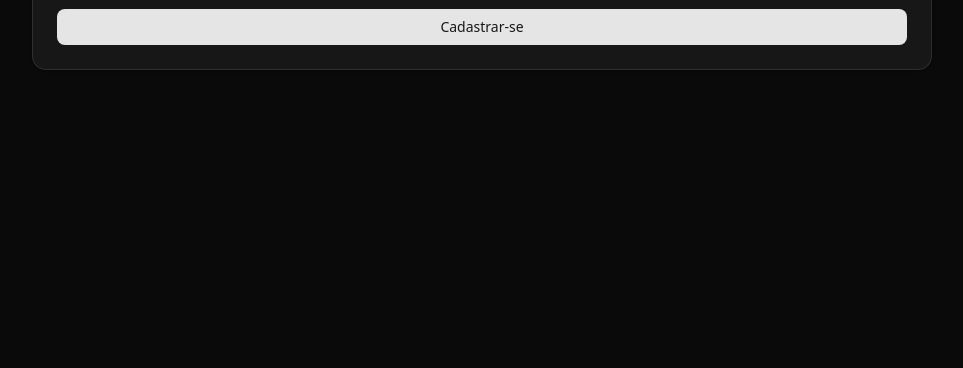
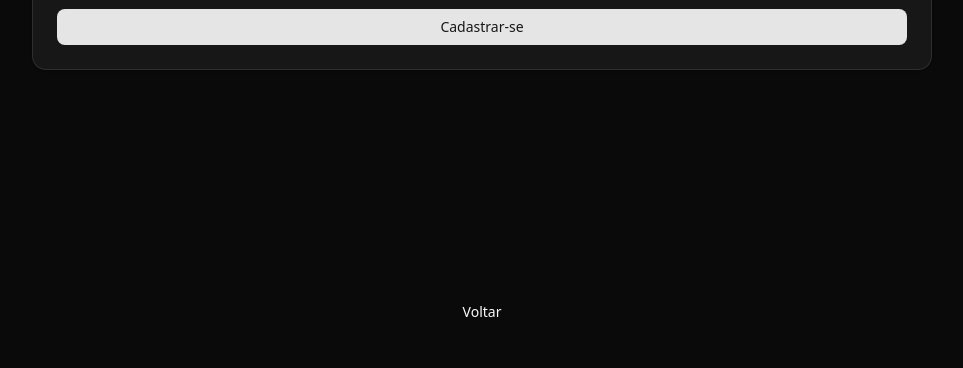
Before and after one commit to DevGustavoGantois/A3_Xavier_sistema_gerenciamento, a Next.js app: page /register in a window 1280 px wide. Shown: the part 584-952 px from the top of the page, without its empty margins (158-1121 px from the left). After the commit the page ends 914 px from the top, so only its background shows below. Built offline with nearby package versions, Linux system fonts and the light colour scheme.

Commit message:
style:Adjusting padding top in register page.

```diff
--- /dev/null
+++ b/src/app/orders/page.tsx
@@ -0,0 +1,6 @@
+export default function Page() {
+    return (
+        <>
+        </>
+    )
+}
--- a/src/app/register/page.tsx
+++ b/src/app/register/page.tsx
@@ -15,7 +15,7 @@ export default function Register() {
                         <RegisterForm />
                     </CardContent>
             </Card>
-            <div className="pt-10 lg:pt-80 flex items-center justify-center">
+            <div className="pt-10 lg:pt-56 flex items-center justify-center">
           <Button variant="ghost" asChild>
             <Link href="/">
             Voltar
```
